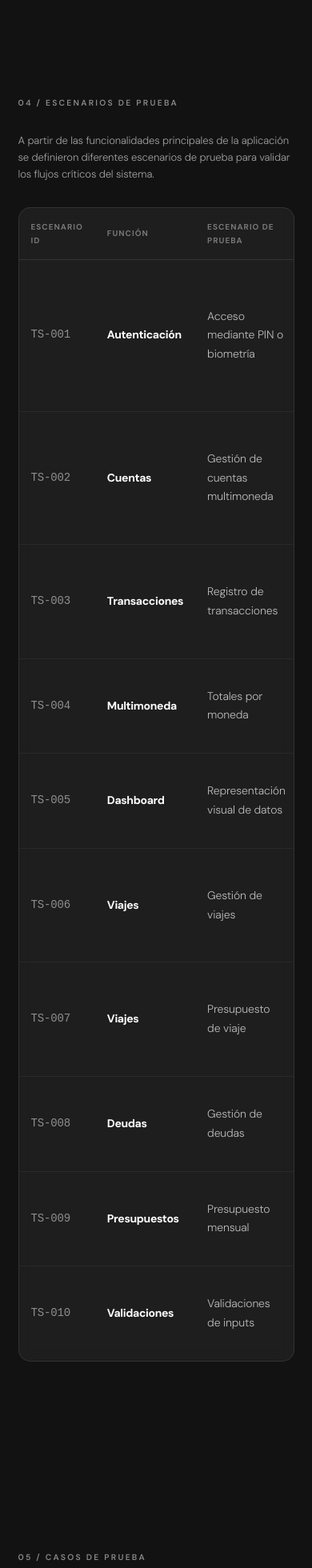
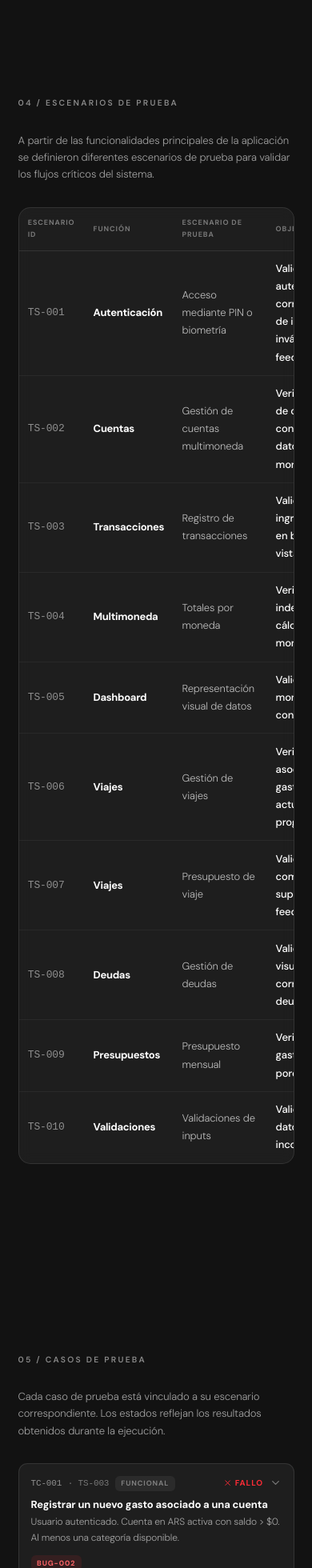
Before and after one commit to ciaramellad/portfolio-qa-ux, a React (Vite) app: page /proyectos-qa/daily_app in a window 390 px wide. Shown: the part 3886-5846 px from the top of the page at 80% size. Built offline with nearby package versions, Linux system fonts and the light colour scheme.

Commit message:
Update QAProjectTemplate.tsx

```diff
--- a/src/components/QAProjectTemplate.tsx
+++ b/src/components/QAProjectTemplate.tsx
@@ -748,22 +748,22 @@ const QAProjectTemplate: React.FC<QAProjectProps> = ({
               </p>
             )}
             <div className={`border rounded-2xl overflow-hidden backdrop-blur-sm ${isDark ? 'border-white/10 bg-white/5' : 'border-transparent bg-[#121212] text-white'}`}>
-              <div className="overflow-x-auto">
-                <table className="w-full text-left border-collapse">
+              <div className="overflow-x-auto -webkit-overflow-scrolling-touch scrollbar-thin">
+                <table className="w-full min-w-[480px] text-left border-collapse">
                   <thead>
                     <tr className={`border-b ${isDark ? 'border-white/10' : 'border-white/10'}`}>
                       {statsTable.headers.map((header, i) => (
-                        <th key={i} className={`py-4 px-4 md:px-6 text-[10px] uppercase tracking-widest font-bold ${isDark ? 'opacity-40' : 'opacity-60'}`}>
+                        <th key={i} className={`py-3 px-3 md:px-6 text-[9px] md:text-[10px] uppercase tracking-widest font-bold ${isDark ? 'opacity-40' : 'opacity-60'}`}>
                           {header}
                         </th>
                       ))}
                     </tr>
                   </thead>
-                  <tbody className="text-[14px] md:text-sm">
+                  <tbody className="text-[13px] md:text-sm">
                     {statsTable.rows.map((row, i) => (
                       <tr key={i} className={`border-b last:border-0 transition-colors ${isDark ? 'border-white/5 hover:bg-white/[0.02]' : 'border-white/5 hover:bg-white/[0.02]'}`}>
                         {row.map((cell, j) => (
-                          <td key={j} className={`py-3 px-4 md:px-6 ${j === 0 ? 'font-bold' : 'font-light opacity-70'}`}>
+                          <td key={j} className={`py-3 px-3 md:px-6 ${j === 0 ? 'font-bold' : 'font-light opacity-70'}`}>
                             {cell}
                           </td>
                         ))}
@@ -809,28 +809,28 @@ const QAProjectTemplate: React.FC<QAProjectProps> = ({
             )}
             <div className={`border rounded-2xl overflow-hidden backdrop-blur-sm ${isDark ? 'border-white/10 bg-white/5' : 'border-transparent bg-[#121212] text-white'}`}>
               <div className="overflow-x-auto">
-                <table className="w-full text-left border-collapse">
+                <table className="w-full min-w-[540px] text-left border-collapse">
                   <thead>
                     <tr className={`border-b ${isDark ? 'border-white/10' : 'border-white/10'}`}>
-                      <th className={`py-4 px-4 md:px-6 text-[10px] uppercase tracking-widest font-bold ${isDark ? 'opacity-40' : 'opacity-60'}`}>
+                      <th className={`py-3 px-3 md:px-6 text-[9px] md:text-[10px] uppercase tracking-widest font-bold ${isDark ? 'opacity-40' : 'opacity-60'}`}>
                         {testScenarios.idHeader || (lang === 'es' ? 'Escenario ID' : 'Scenario ID')}
                       </th>
                       {testScenarios.table[0].feature && (
-                        <th className={`py-4 px-4 md:px-6 text-[10px] uppercase tracking-widest font-bold ${isDark ? 'opacity-40' : 'opacity-60'}`}>
+                        <th className={`py-3 px-3 md:px-6 text-[9px] md:text-[10px] uppercase tracking-widest font-bold ${isDark ? 'opacity-40' : 'opacity-60'}`}>
                           {testScenarios.featureHeader || (lang === 'es' ? 'Función' : 'Feature')}
                         </th>
                       )}
-                      <th className={`py-4 px-4 md:px-6 text-[10px] uppercase tracking-widest font-bold ${isDark ? 'opacity-40' : 'opacity-60'}`}>
+                      <th className={`py-3 px-3 md:px-6 text-[9px] md:text-[10px] uppercase tracking-widest font-bold ${isDark ? 'opacity-40' : 'opacity-60'}`}>
                         {testScenarios.scenarioHeader || (lang === 'es' ? 'Escenario de Prueba' : 'Test Scenario')}
                       </th>
-                      {testScenarios.table[0].objective && <th className={`py-4 px-4 md:px-6 text-[10px] uppercase tracking-widest font-bold ${isDark ? 'opacity-40' : 'opacity-60'}`}>{lang === 'es' ? 'Objetivo' : 'Objective'}</th>}
-                      {testScenarios.table[0].priority && <th className={`py-4 px-4 md:px-6 text-[10px] uppercase tracking-widest font-bold ${isDark ? 'opacity-40' : 'opacity-60'}`}>{lang === 'es' ? 'Prioridad' : 'Priority'}</th>}
+                      {testScenarios.table[0].objective && <th className={`py-3 px-3 md:px-6 text-[9px] md:text-[10px] uppercase tracking-widest font-bold ${isDark ? 'opacity-40' : 'opacity-60'}`}>{lang === 'es' ? 'Objetivo' : 'Objective'}</th>}
+                      {testScenarios.table[0].priority && <th className={`py-3 px-3 md:px-6 text-[9px] md:text-[10px] uppercase tracking-widest font-bold ${isDark ? 'opacity-40' : 'opacity-60'}`}>{lang === 'es' ? 'Prioridad' : 'Priority'}</th>}
                     </tr>
                   </thead>
-                  <tbody className="text-[14px] md:text-sm">
+                  <tbody className="text-[13px] md:text-sm">
                     {testScenarios.table.map((row, i) => (
                       <tr key={i} className={`border-b last:border-0 transition-colors ${isDark ? 'border-white/5 hover:bg-white/[0.02]' : 'border-white/5 hover:bg-white/[0.02]'}`}>
-                        <td className="py-3 px-4 md:px-6 font-mono text-[14px]">
+                        <td className="py-3 px-3 md:px-6 font-mono text-[13px] md:text-[14px]">
                           {(() => {
                             let colorClass = '';
                             switch (row.id.toUpperCase()) {
@@ -843,11 +843,11 @@ const QAProjectTemplate: React.FC<QAProjectProps> = ({
                             return <span className={colorClass || (isDark ? 'opacity-50' : 'opacity-70')}>{row.id}</span>;
                           })()}
                         </td>
-                        {row.feature && <td className="py-3 px-4 md:px-6 font-bold tracking-tight text-[14px] md:text-sm">{row.feature}</td>}
-                        <td className="py-3 px-4 md:px-6 font-light opacity-70 text-[14px] md:text-sm">{row.scenario}</td>
-                        {row.objective && <td className="py-3 px-4 md:px-6 font-medium text-[14px] md:text-sm">{row.objective}</td>}
+                        {row.feature && <td className="py-3 px-3 md:px-6 font-bold tracking-tight text-[13px] md:text-sm">{row.feature}</td>}
+                        <td className="py-3 px-3 md:px-6 font-light opacity-70 text-[13px] md:text-sm">{row.scenario}</td>
+                        {row.objective && <td className="py-3 px-3 md:px-6 font-medium text-[13px] md:text-sm">{row.objective}</td>}
                         {row.priority && (
-                          <td className="py-3 px-4 md:px-6 font-bold text-[11px] uppercase tracking-widest">
+                          <td className="py-3 px-3 md:px-6 font-bold text-[11px] uppercase tracking-widest">
                             <span className={`px-2.5 py-1 rounded-full text-[10px] font-bold tracking-widest uppercase
                               ${
                                 row.priority.toUpperCase() === 'CRÍTICO' || row.priority.toUpperCase() === 'CRITICAL' || row.priority.toUpperCase() === 'CRITICO'
@@ -887,27 +887,27 @@ const QAProjectTemplate: React.FC<QAProjectProps> = ({
             )}
             <div className={`border rounded-2xl overflow-hidden backdrop-blur-sm ${isDark ? 'border-white/10 bg-white/5' : 'border-transparent bg-[#121212] text-white'}`}>
               <div className="overflow-x-auto">
-                <table className="w-full text-left border-collapse">
+                <table className="w-full min-w-[540px] text-left border-collapse">
                   <thead>
                     <tr className={`border-b ${isDark ? 'border-white/10' : 'border-white/10'}`}>
-                      <th className={`py-4 px-4 md:px-6 text-[10px] uppercase tracking-widest font-bold ${isDark ? 'opacity-40' : 'opacity-60'}`}>
+                      <th className={`py-3 px-3 md:px-6 text-[9px] md:text-[10px] uppercase tracking-widest font-bold ${isDark ? 'opacity-40' : 'opacity-60'}`}>
                         {testScenarios2.idHeader || (lang === 'es' ? 'Escenario ID' : 'Scenario ID')}
                       </th>
                       {testScenarios2.table[0].feature && (
-                        <th className={`py-4 px-4 md:px-6 text-[10px] uppercase tracking-widest font-bold ${isDark ? 'opacity-40' : 'opacity-60'}`}>
+                        <th className={`py-3 px-3 md:px-6 text-[9px] md:text-[10px] uppercase tracking-widest font-bold ${isDark ? 'opacity-40' : 'opacity-60'}`}>
                           {testScenarios2.featureHeader || (lang === 'es' ? 'Función' : 'Feature')}
                         </th>
                       )}
-                      <th className={`py-4 px-4 md:px-6 text-[10px] uppercase tracking-widest font-bold ${isDark ? 'opacity-40' : 'opacity-60'}`}>
+                      <th className={`py-3 px-3 md:px-6 text-[9px] md:text-[10px] uppercase tracking-widest font-bold ${isDark ? 'opacity-40' : 'opacity-60'}`}>
                         {testScenarios2.scenarioHeader || (lang === 'es' ? 'Escenario de Prueba' : 'Test Scenario')}
                       </th>
-                      {testScenarios2.table[0].objective && <th className={`py-4 px-4 md:px-6 text-[10px] uppercase tracking-widest font-bold ${isDark ? 'opacity-40' : 'opacity-60'}`}>{lang === 'es' ? 'Objetivo' : 'Objective'}</th>}
+                      {testScenarios2.table[0].objective && <th className={`py-3 px-3 md:px-6 text-[9px] md:text-[10px] uppercase tracking-widest font-bold ${isDark ? 'opacity-40' : 'opacity-60'}`}>{lang === 'es' ? 'Objetivo' : 'Objective'}</th>}
                     </tr>
                   </thead>
-                  <tbody className="text-[14px] md:text-sm">
+                  <tbody className="text-[13px] md:text-sm">
                     {testScenarios2.table.map((row, i) => (
                       <tr key={i} className={`border-b last:border-0 transition-colors ${isDark ? 'border-white/5 hover:bg-white/[0.02]' : 'border-white/5 hover:bg-white/[0.02]'}`}>
-                        <td className="py-3 px-4 md:px-6 font-mono text-[14px]">
+                        <td className="py-3 px-3 md:px-6 font-mono text-[13px] md:text-[14px]">
                           {(() => {
                             let colorClass = '';
                             switch (row.id.toUpperCase()) {
@@ -920,9 +920,9 @@ const QAProjectTemplate: React.FC<QAProjectProps> = ({
                             return <span className={colorClass || (isDark ? 'opacity-50' : 'opacity-70')}>{row.id}</span>;
                           })()}
                         </td>
-                        {row.feature && <td className="py-3 px-4 md:px-6 font-bold tracking-tight text-[14px] md:text-sm">{row.feature}</td>}
-                        <td className="py-3 px-4 md:px-6 font-light opacity-70 text-[14px] md:text-sm">{row.scenario}</td>
-                        {row.objective && <td className="py-3 px-4 md:px-6 font-medium text-[14px] md:text-sm">{row.objective}</td>}
+                        {row.feature && <td className="py-3 px-3 md:px-6 font-bold tracking-tight text-[13px] md:text-sm">{row.feature}</td>}
+                        <td className="py-3 px-3 md:px-6 font-light opacity-70 text-[13px] md:text-sm">{row.scenario}</td>
+                        {row.objective && <td className="py-3 px-3 md:px-6 font-medium text-[13px] md:text-sm">{row.objective}</td>}
                       </tr>
                     ))}
                   </tbody>
@@ -941,22 +941,22 @@ const QAProjectTemplate: React.FC<QAProjectProps> = ({
             <span className={`section-subheading ${isDark ? 'opacity-50' : 'opacity-60'}`}>{getSectionNumber()} / {testScenariosTable.title}</span>
             <div className={`border rounded-2xl overflow-hidden backdrop-blur-sm ${isDark ? 'border-white/10 bg-white/5' : 'border-transparent bg-[#121212] text-white'}`}>
               <div className="overflow-x-auto">
-                <table className="w-full text-left border-collapse">
+                <table className="w-full min-w-[560px] text-left border-collapse">
                   <thead>
                     <tr className={`border-b ${isDark ? 'border-white/10' : 'border-white/10'}`}>
-                      <th className={`py-4 px-4 md:px-6 text-[10px] uppercase tracking-widest font-bold ${isDark ? 'opacity-40' : 'opacity-60'}`}>ID</th>
-                      <th className={`py-4 px-4 md:px-6 text-[10px] uppercase tracking-widest font-bold ${isDark ? 'opacity-40' : 'opacity-60'}`}>{lang === 'es' ? 'FUNCIÓN' : 'FEATURE'}</th>
-                      <th className={`py-4 px-4 md:px-6 text-[10px] uppercase tracking-widest font-bold ${isDark ? 'opacity-40' : 'opacity-60'}`}>{lang === 'es' ? 'ESCENARIO' : 'SCENARIO'}</th>
-                      <th className={`py-4 px-4 md:px-6 text-[10px] uppercase tracking-widest font-bold ${isDark ? 'opacity-40' : 'opacity-60'}`}>{lang === 'es' ? 'OBJETIVO' : 'OBJECTIVE'}</th>
+                      <th className={`py-3 px-3 md:px-6 text-[9px] md:text-[10px] uppercase tracking-widest font-bold ${isDark ? 'opacity-40' : 'opacity-60'}`}>ID</th>
+                      <th className={`py-3 px-3 md:px-6 text-[9px] md:text-[10px] uppercase tracking-widest font-bold ${isDark ? 'opacity-40' : 'opacity-60'}`}>{lang === 'es' ? 'FUNCIÓN' : 'FEATURE'}</th>
+                      <th className={`py-3 px-3 md:px-6 text-[9px] md:text-[10px] uppercase tracking-widest font-bold ${isDark ? 'opacity-40' : 'opacity-60'}`}>{lang === 'es' ? 'ESCENARIO' : 'SCENARIO'}</th>
+                      <th className={`py-3 px-3 md:px-6 text-[9px] md:text-[10px] uppercase tracking-widest font-bold ${isDark ? 'opacity-40' : 'opacity-60'}`}>{lang === 'es' ? 'OBJETIVO' : 'OBJECTIVE'}</th>
                     </tr>
                   </thead>
-                  <tbody className="text-[14px] md:text-sm">
+                  <tbody className="text-[13px] md:text-sm">
                     {testScenariosTable.table.map((row, i) => (
                       <tr key={i} className={`border-b last:border-0 transition-colors ${isDark ? 'border-white/5 hover:bg-white/[0.02]' : 'border-white/5 hover:bg-white/[0.02]'}`}>
-                        <td className="py-3 px-4 md:px-6 font-mono text-[14px] opacity-50">{row.id}</td>
-                        <td className="py-3 px-4 md:px-6 font-bold tracking-tight text-[14px] md:text-sm">{row.feature}</td>
-                        <td className="py-3 px-4 md:px-6 font-light opacity-70 text-[14px] md:text-sm">{row.scenario}</td>
-                        <td className="py-3 px-4 md:px-6 font-medium text-[14px] md:text-sm">{row.objective}</td>
+                        <td className="py-3 px-3 md:px-6 font-mono text-[13px] md:text-[14px] opacity-50">{row.id}</td>
+                        <td className="py-3 px-3 md:px-6 font-bold tracking-tight text-[13px] md:text-sm">{row.feature}</td>
+                        <td className="py-3 px-3 md:px-6 font-light opacity-70 text-[13px] md:text-sm">{row.scenario}</td>
+                        <td className="py-3 px-3 md:px-6 font-medium text-[13px] md:text-sm">{row.objective}</td>
                       </tr>
                     ))}
                   </tbody>
@@ -977,23 +977,23 @@ const QAProjectTemplate: React.FC<QAProjectProps> = ({
             )}
             <div className={`border rounded-2xl overflow-hidden backdrop-blur-sm ${isDark ? 'border-white/10 bg-white/5' : 'border-transparent bg-[#121212] text-white'}`}>
               <div className="overflow-x-auto">
-                <table className="w-full text-left border-collapse">
+                <table className="w-full min-w-[560px] text-left border-collapse">
                   <thead>
                     <tr className={`border-b ${isDark ? 'border-white/10' : 'border-white/10'}`}>
                       {testCasesSummary.headers.map((header, i) => (
-                        <th key={i} className={`py-4 px-4 md:px-6 text-[10px] uppercase tracking-widest font-bold ${isDark ? 'opacity-40' : 'opacity-60'}`}>
+                        <th key={i} className={`py-3 px-3 md:px-6 text-[9px] md:text-[10px] uppercase tracking-widest font-bold ${isDark ? 'opacity-40' : 'opacity-60'}`}>
                           {header}
                         </th>
                       ))}
                     </tr>
                   </thead>
-                  <tbody className="text-[14px] md:text-sm">
+                  <tbody className="text-[13px] md:text-sm">
                     {testCasesSummary.table.map((row, i) => (
                       <tr key={i} className={`border-b last:border-0 transition-colors ${isDark ? 'border-white/5 hover:bg-white/[0.02]' : 'border-white/5 hover:bg-white/[0.02]'}`}>
-                        <td className="py-3 px-4 md:px-6 font-mono text-[14px] opacity-50">{row.scenario}</td>
-                        <td className="py-3 px-4 md:px-6 font-mono text-[14px] opacity-50">{row.testCase}</td>
-                        <td className="py-3 px-4 md:px-6 font-bold tracking-tight text-[14px] md:text-sm">{row.functionality}</td>
-                        <td className="py-3 px-4 md:px-6">
+                        <td className="py-3 px-3 md:px-6 font-mono text-[13px] md:text-[14px] opacity-50">{row.scenario}</td>
+                        <td className="py-3 px-3 md:px-6 font-mono text-[13px] md:text-[14px] opacity-50">{row.testCase}</td>
+                        <td className="py-3 px-3 md:px-6 font-bold tracking-tight text-[13px] md:text-sm">{row.functionality}</td>
+                        <td className="py-3 px-3 md:px-6">
                           <span className={`text-[10px] uppercase tracking-widest px-2.5 py-1 rounded-full font-bold ${
                             row.status.toLowerCase() === 'paso' || row.status.toLowerCase() === 'pass'
                               ? (isDark ? 'bg-emerald-500/10 text-emerald-500' : 'bg-emerald-500 text-white')
@@ -1002,7 +1002,7 @@ const QAProjectTemplate: React.FC<QAProjectProps> = ({
                             {row.status}
                           </span>
                         </td>
-                        <td className="py-3 px-4 md:px-6 font-mono text-[14px] text-red-500">{row.bug}</td>
+                        <td className="py-3 px-3 md:px-6 font-mono text-[13px] md:text-[14px] text-red-500">{row.bug}</td>
                       </tr>
                     ))}
                   </tbody>
@@ -1032,7 +1032,59 @@ const QAProjectTemplate: React.FC<QAProjectProps> = ({
               {testCasesDesc}
             </p>
           )}
-          <div className={`border rounded-2xl overflow-hidden backdrop-blur-sm ${isDark ? 'border-white/10 bg-white/5' : 'border-black/10 bg-black/5'}`}>
+          {/* MOBILE: card view for test cases */}
+          <div className="md:hidden space-y-3">
+            {testCases.map((row, i) => (
+              <div
+                key={i}
+                className={`rounded-xl border p-4 transition-colors ${isDark ? 'border-white/10 bg-white/5' : 'border-black/10 bg-black/5'} ${row.details ? 'cursor-pointer' : ''}`}
+                onClick={() => row.details && setExpandedCase(expandedCase === row.id ? null : row.id)}
+              >
+                <div className="flex items-start justify-between gap-3 mb-2">
+                  <div className="flex items-center gap-2 flex-wrap">
+                    <span className={`font-mono text-[11px] ${isDark ? 'opacity-50' : 'opacity-70'}`}>{row.id}</span>
+                    {row.scenarioId && <span className={`font-mono text-[11px] ${isDark ? 'opacity-40' : 'opacity-60'}`}>· {row.scenarioId}</span>}
+                    {row.tipo && (
+                      <span className={`text-[9px] font-bold uppercase tracking-widest px-2 py-0.5 rounded-md ${isDark ? 'bg-white/6 text-white/40' : 'bg-black/10 text-black/50'}`}>{row.tipo}</span>
+                    )}
+                  </div>
+                  <div className="flex items-center gap-2 shrink-0">
+                    {row.status === 'pass' ? (
+                      <span className="flex items-center gap-1 text-emerald-500 font-bold text-[10px] uppercase tracking-widest"><Check className="w-3 h-3" />{lang === 'es' ? 'OK' : 'OK'}</span>
+                    ) : row.status === 'fail' ? (
+                      <span className="flex items-center gap-1 text-red-500 font-bold text-[10px] uppercase tracking-widest"><X className="w-3 h-3" />{lang === 'es' ? 'Fallo' : 'Fail'}</span>
+                    ) : null}
+                    {row.details && (expandedCase === row.id ? <ChevronUp className="w-4 h-4 opacity-40" /> : <ChevronDown className="w-4 h-4 opacity-40" />)}
+                  </div>
+                </div>
+                <p className="font-bold text-[13px] leading-snug mb-1">{row.feature}</p>
+                <p className={`text-[12px] font-light leading-relaxed ${isDark ? 'opacity-60' : 'opacity-70'}`}>{row.scenario}</p>
+                {row.bug && (
+                  <div className="mt-2">
+                    <span className={`text-[9px] font-bold uppercase tracking-widest px-2 py-1 rounded-md ${isDark ? 'bg-red-500/10 text-red-400' : 'bg-red-100 text-red-600'}`}>{row.bug}</span>
+                  </div>
+                )}
+                {row.details && expandedCase === row.id && (
+                  <motion.div initial={{ opacity: 0, height: 0 }} animate={{ opacity: 1, height: 'auto' }} className="mt-4 space-y-4 border-t pt-4 border-white/10">
+                    {row.details.precondition && row.details.precondition !== '-' && (
+                      <div><span className="text-[10px] uppercase tracking-widest opacity-40 font-bold block mb-1">{lang === 'es' ? 'Precondición' : 'Precondition'}</span><p className="font-light text-[12px] leading-relaxed">{row.details.precondition}</p></div>
+                    )}
+                    <div><span className="text-[10px] uppercase tracking-widest opacity-40 font-bold block mb-1">{lang === 'es' ? 'Pasos' : 'Steps'}</span><ul className="list-decimal list-inside space-y-1 font-light text-[12px] opacity-70">{row.details.steps.map((step, si) => <li key={si}>{step}</li>)}</ul></div>
+                    {row.result && (<div><span className="text-[10px] uppercase tracking-widest opacity-40 font-bold block mb-1">{lang === 'es' ? 'Resultado Esperado' : 'Expected Result'}</span><p className={`font-light text-[12px] leading-relaxed ${isDark ? 'opacity-70' : 'opacity-80'}`}>{row.result}</p></div>)}
+                    {row.details.evidence && (
+                      <button onClick={(e) => { e.stopPropagation(); setSelectedImage(row.details?.evidence?.response || row.details?.evidence?.request || null); }} className="flex items-center gap-2 text-[13px] font-bold text-orange-500">
+                        <div className="w-6 h-6 rounded-lg bg-orange-500/10 flex items-center justify-center"><ExternalLink className="w-3 h-3" /></div>
+                        {lang === 'es' ? 'VER EVIDENCIA' : 'VIEW EVIDENCE'}
+                      </button>
+                    )}
+                  </motion.div>
+                )}
+              </div>
+            ))}
+          </div>
+
+          {/* DESKTOP: table view */}
+          <div className={`hidden md:block border rounded-2xl overflow-hidden backdrop-blur-sm ${isDark ? 'border-white/10 bg-white/5' : 'border-black/10 bg-black/5'}`}>
             <div className="overflow-x-auto">
               <table className="w-full text-left border-collapse table-fixed">
                 <thead>
```
